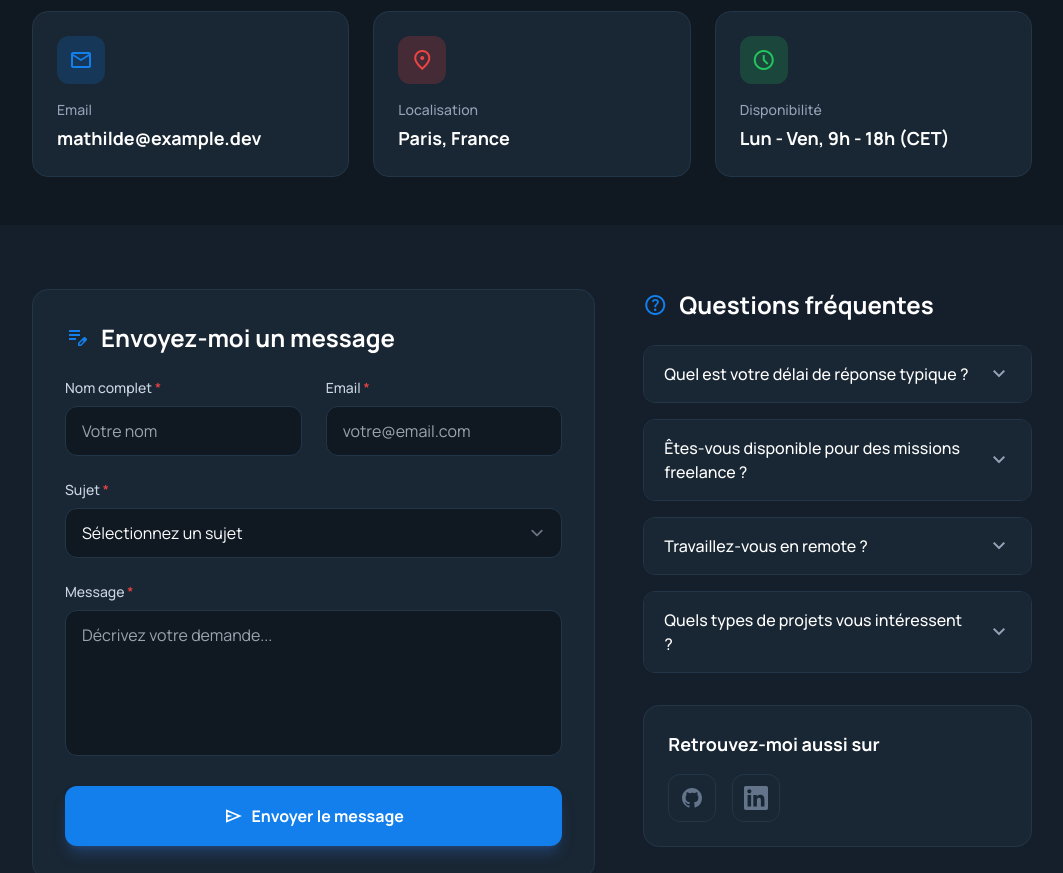
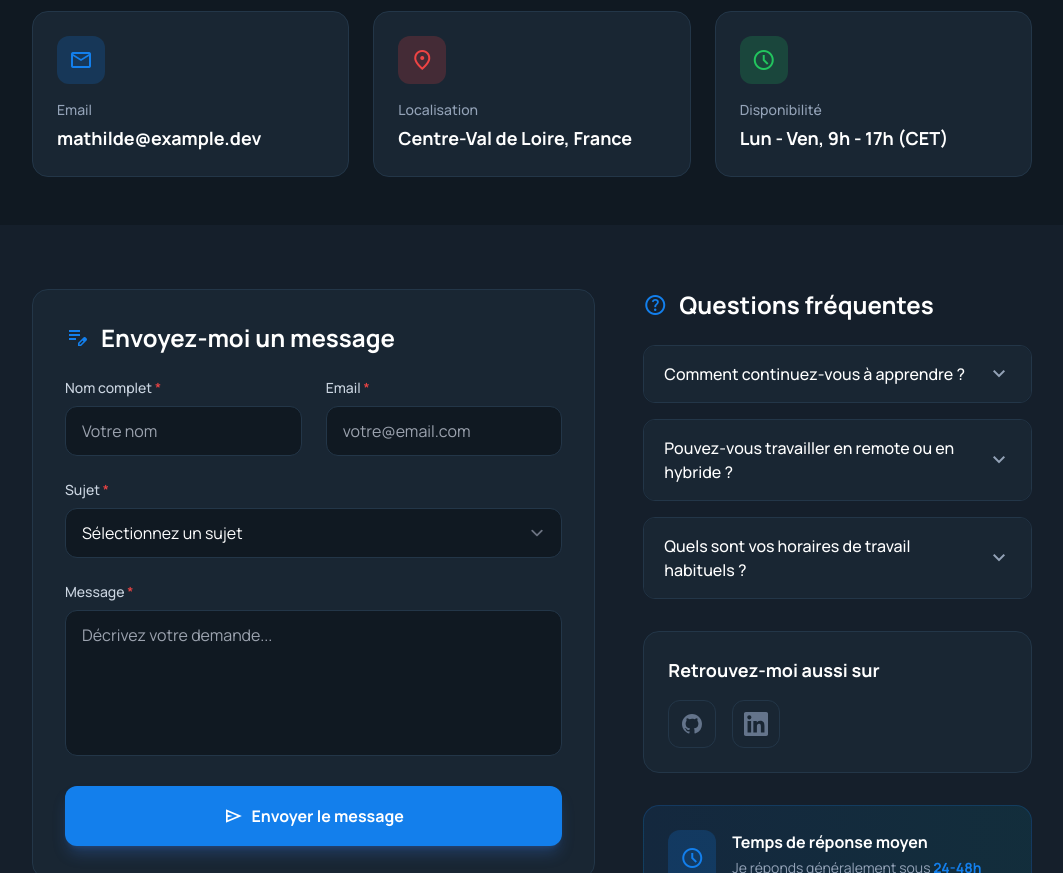
Before and after one commit to MathildeJNL/MathildeJ, an Angular app in the folder portfolio-mathilde/: page /contact in a window 1280 px wide. Shown: the part 460-1333 px from the top of the page, without its empty margins (108-1171 px from the left). Built offline with nearby package versions, Linux system fonts and the light colour scheme.

Commit message:
feat: Customize the FAQ section

```diff
--- a/portfolio-mathilde/src/app/pages/contact/contact.component.ts
+++ b/portfolio-mathilde/src/app/pages/contact/contact.component.ts
@@ -49,14 +49,14 @@ export class ContactComponent {
     {
       icon: 'location_on',
       title: 'Localisation',
-      value: 'Paris, France',
+      value: 'Centre-Val de Loire, France',
       colorClass: 'text-red-500',
       bgClass: 'bg-red-100 dark:bg-red-500/20'
     },
     {
       icon: 'schedule',
       title: 'Disponibilité',
-      value: 'Lun - Ven, 9h - 18h (CET)',
+      value: 'Lun - Ven, 9h - 17h (CET)',
       colorClass: 'text-green-500',
       bgClass: 'bg-green-100 dark:bg-green-500/20'
     }
@@ -81,23 +81,18 @@ export class ContactComponent {
   // FAQ
   faqItems: FaqItem[] = [
     {
-      question: 'Quel est votre délai de réponse typique ?',
-      answer: 'Je réponds généralement dans les 24-48 heures ouvrées. Pour les urgences, n\'hésitez pas à le mentionner dans votre message.',
+      question: 'Comment continuez-vous à apprendre ?',
+      answer: 'Je me forme en continu grâce à des projets personnels, des ressources en ligne (documentation, cours, articles techniques) et des challenges pour renforcer mes bases. L\'apprentissage fait partie intégrante de ma pratique quotidienne.',
       isOpen: false
     },
     {
-      question: 'Êtes-vous disponible pour des missions freelance ?',
-      answer: 'Oui, je suis ouverte aux missions freelance, notamment en architecture cloud, SRE et développement backend. N\'hésitez pas à décrire votre projet.',
+      question: 'Pouvez-vous travailler en remote ou en hybride ?',
+      answer: 'Oui, je suis tout à fait à l\'aise en remote. Je peux également travailler en hybride selon la localisation et l\'organisation de l\'équipe.',
       isOpen: false
     },
     {
-      question: 'Travaillez-vous en remote ?',
-      answer: 'Absolument ! J\'ai l\'habitude de travailler en full-remote avec des équipes distribuées internationalement. Je suis également flexible pour des missions hybrides en région parisienne.',
-      isOpen: false
-    },
-    {
-      question: 'Quels types de projets vous intéressent ?',
-      answer: 'Je suis passionnée par les projets impliquant l\'infrastructure cloud, les systèmes distribués, le DevOps/SRE et le développement d\'outils internes. Les startups tech et scale-ups sont mon terrain de jeu préféré.',
+      question: 'Quels sont vos horaires de travail habituels ?',
+      answer: 'Je travaille principalement en journée, du lundi au vendredi, généralement entre 9h et 17h. Je privilégie un rythme stable tout en restant flexible selon les besoins du projet, tant que cela est anticipé.',
       isOpen: false
     }
   ];
@@ -107,7 +102,6 @@ export class ContactComponent {
     'Opportunité professionnelle',
     'Projet freelance',
     'Collaboration',
-    'Mentorat',
     'Question technique',
     'Autre'
   ];
```
